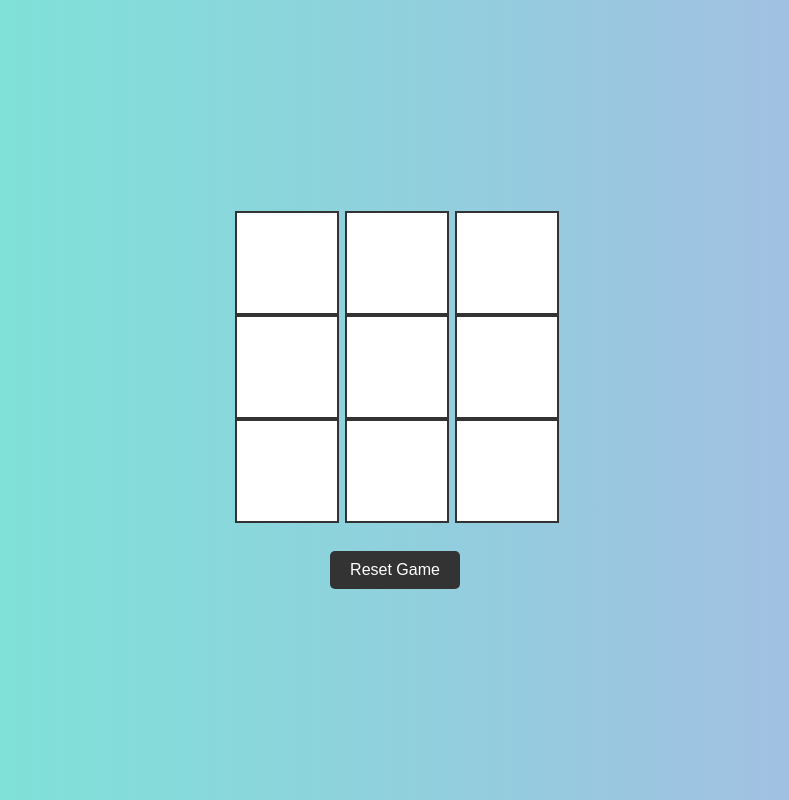
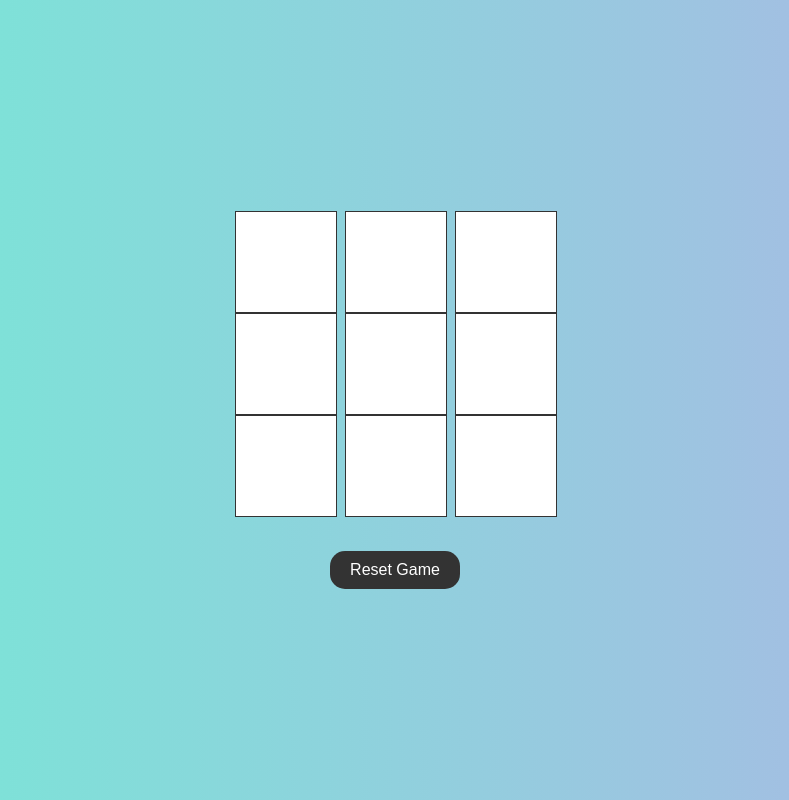
Before and after one commit to OlgaZheneva/Tic-Tac-Toe-game, a plain HTML site: page index.html in a window 1280 px wide. Shown: the whole page, without its empty margins (245-1034 px from the left). Drawn offline with Linux system fonts and the light colour scheme.

Commit message:
почти готово

```diff
--- a/style.css
+++ b/style.css
@@ -19,7 +19,7 @@ body {
 
   .cell {
     background-color: #fff;
-    border: 2px solid #333;
+    border: 1px solid #333;
     display: flex;
     justify-content: center;
     align-items: center;
@@ -48,7 +48,7 @@ body {
     background-color: #333;
     border: none;
     cursor: pointer;
-    border-radius: 5px;
+    border-radius: 15px;
     transition: background-color 0.3s ease;
   }
 
```
